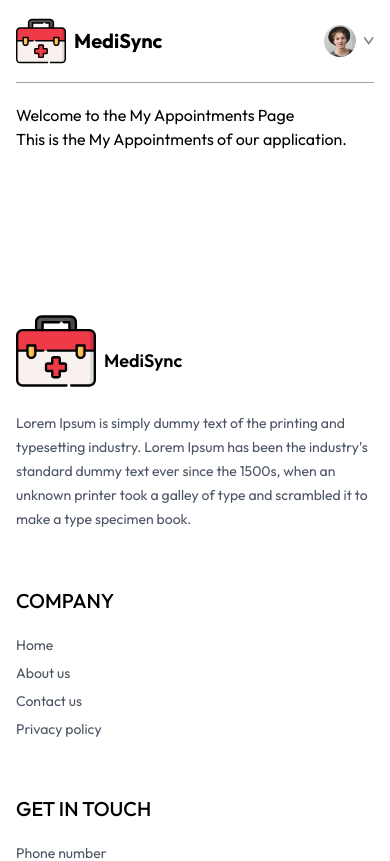
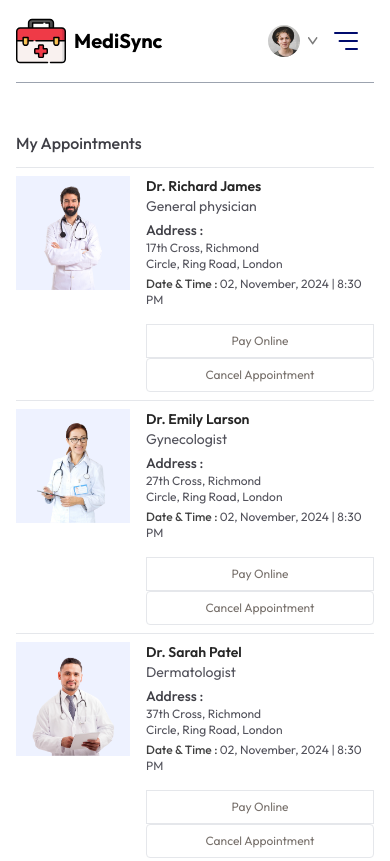
Before and after one commit to parimal1009/MediSync, a React (Vite) app in the folder Frontend/: page /my-appointments in a window 390 px wide. Shown: the top 861 px of the page. Built offline with nearby package versions, Linux system fonts and the light colour scheme.

Commit message:
Edited the Navbar and Doctors component to make the site responsive.

```diff
--- a/Frontend/src/components/Navbar.jsx
+++ b/Frontend/src/components/Navbar.jsx
@@ -81,6 +81,22 @@
             Create account
           </button>
         )}
+        <img onClick={()=> setShowMenu(true)} className='w-6 md:hidden' src={assets.menu_icon} alt="" />
+
+        {/* Mobile Menu */}
+
+        <div className={` ${showMenu ? 'fixed w-full': 'h-0 w-0'} md:hidden right-0 top-0 bottom-0 z-20 overflow-hidden bg-white transition-all`}>
+          <div className="flex items-center justify-between px-5 py-6">
+            <img className='w-16' src={assets.logo} alt="" />
+            <img className="w-7" onClick={()=>setShowMenu(false)} src={assets.cross_icon} alt="" />
+          </div>
+          <ul className="flex flex-col items-center gap-2 mt-5 px-5 text-lg font-medium">
+            <NavLink onClick={()=>setShowMenu(false)} to='/'><p className='px-4 py-2 rounded inline-block'>Home</p></NavLink>
+            <NavLink onClick={()=>setShowMenu(false)} to='/doctors'><p className='px-4 py-2 rounded inline-block'>All Doctors</p></NavLink>
+            <NavLink onClick={()=>setShowMenu(false)} to='/about'><p className='px-4 py-2 rounded inline-block'>About</p></NavLink>
+            <NavLink onClick={()=>setShowMenu(false)} to='/contact'><p className='px-4 py-2 rounded inline-block'>Contact</p></NavLink>
+          </ul>
+        </div>
       </div>
     </div>
   );
--- a/Frontend/src/pages/MyAppointments.jsx
+++ b/Frontend/src/pages/MyAppointments.jsx
@@ -1,10 +1,36 @@
-import React from "react";
+import React, { useContext } from "react";
+import { AppContext } from "../context/AppContext";
 
 const MyAppointments = () => {
+
+  const { doctors } = useContext(AppContext)
+
   return (
     <div>
-      <h1>Welcome to the My Appointments Page</h1>
-      <p>This is the My Appointments of our application.</p>
+      <p className="pb-3 mt-12 font-medium text-zinc-700 border-b">My Appointments</p>
+        <div>
+          {doctors.slice(0,3).map((item, index)=>(
+          <div className="grid grid-cols-[1fr_2fr] gap-4 sm:flex sm:gap-6 py-2 border-b" key={index}>
+            <div>
+              <img className="w-32 bg-indigo-50 " src={item.image} alt="" />
+            </div>
+
+            <div className="flex-1 text-sm text-zinc-600">
+              <p className="text-neutral-800 font-semibold">{item.name}</p>
+              <p >{item.speciality}</p>
+              <p className="text-zinc-700 font-medium mt-1">Address : </p>
+              <p className="text-xs">{item.address.line1}</p>
+              <p className="text-xs">{item.address.line2}</p>
+              <p className="text-xs mt-1"><span className="text-xs text-neutral-700 font-medium">Date & Time : </span>02, November, 2024 | 8:30 PM</p>
+            </div>
+            <div></div>
+            <div className="flex flex-col justify-end">
+              <button className="text-xs text-stone-500 sm:min-w-48 py-2 border hover:bg-primary hover:text-white transition-all duration-300">Pay Online</button>
+              <button className="text-xs text-stone-500 sm:min-w-48 py-2 border rounded hover:bg-red-600 hover:text-white transition-all duration-300 ">Cancel Appointment</button>
+            </div>
+          </div>
+          ))}
+        </div>
     </div>
   );
 };
```
